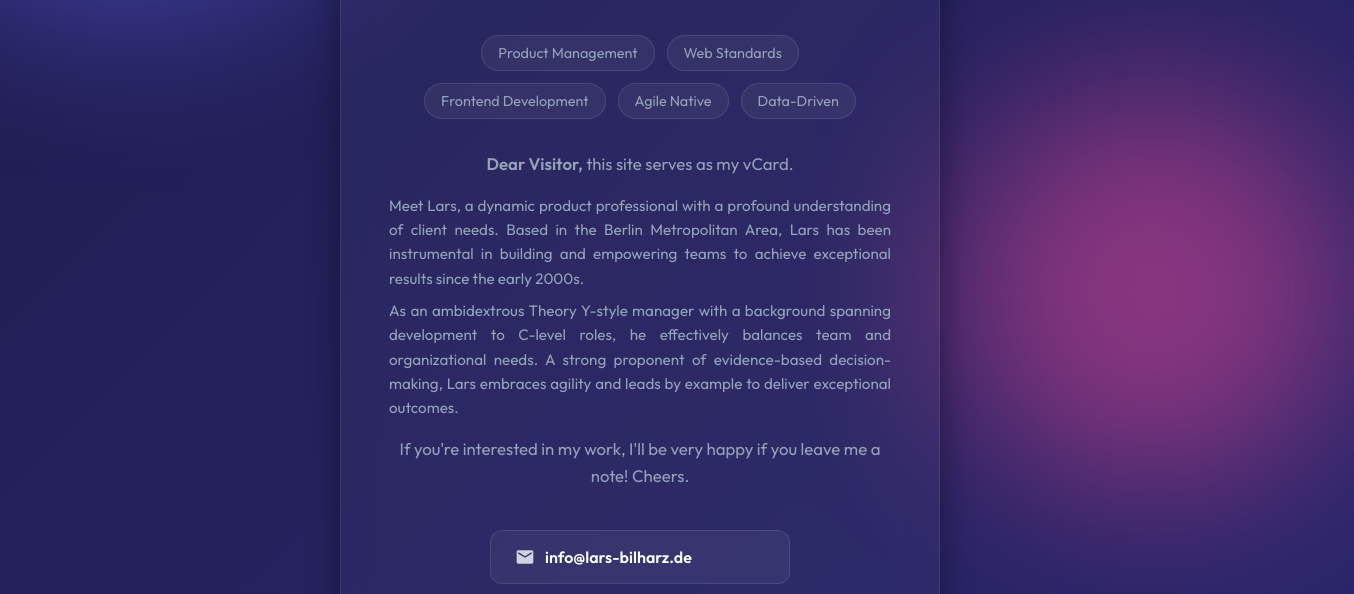
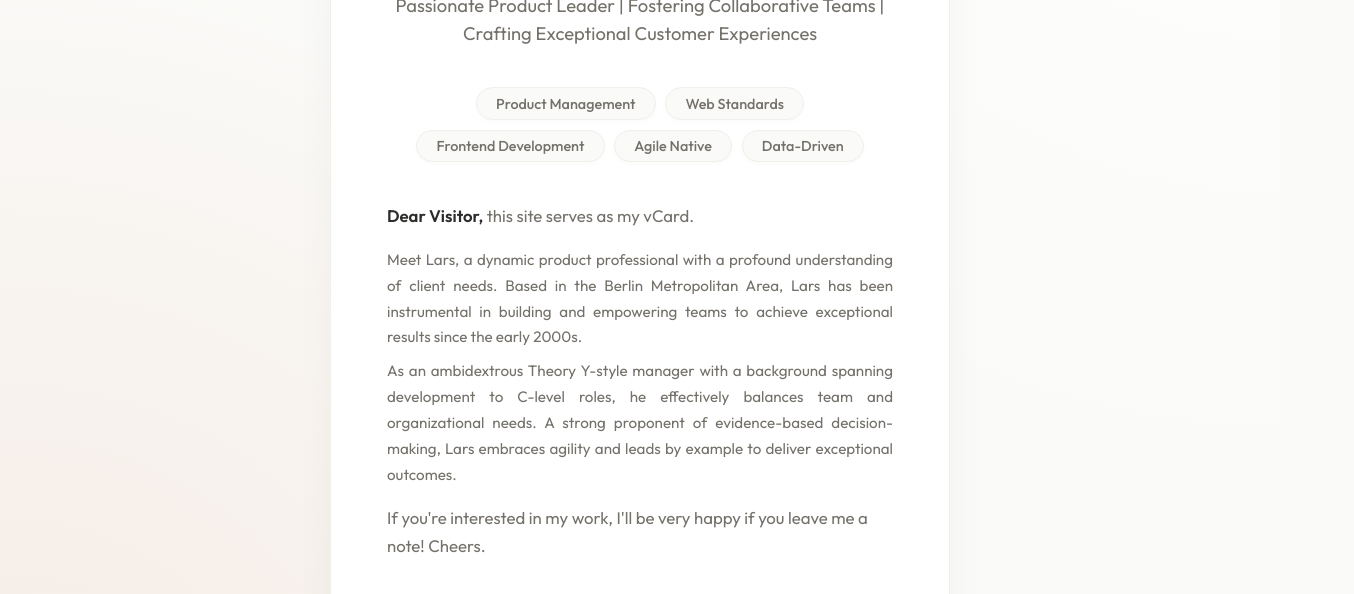
Before and after one commit to lbilharz/lars-bilharz, a website built with Vite: page index.html in a window 1280 px wide. Shown: the part 363-957 px from the top of the page, 1354 px wide, since content can reach past the window. Built offline with nearby package versions, Linux system fonts and the light colour scheme.

Commit message:
style: transition to bright warm clean aesthetic

```diff
--- a/style.css
+++ b/style.css
@@ -1,17 +1,16 @@
-@import url('https://fonts.googleapis.com/css2?family=Outfit:wght@300;400;600&display=swap');
+@import url('https://fonts.googleapis.com/css2?family=Outfit:wght@300;400;500;600&display=swap');
 
 :root {
-  --bg-gradient-1: #0f172a;
-  --bg-gradient-2: #1e1b4b;
-  --bg-gradient-3: #312e81;
+  --bg-color: #FAFAF8; /* Soft warm light gray/cream */
+  --card-bg: #FFFFFF;
+  --card-border: #F0EFEA;
 
-  --card-bg: rgba(255, 255, 255, 0.03);
-  --card-border: rgba(255, 255, 255, 0.08);
-  --text-primary: #f8fafc;
-  --text-secondary: #94a3b8;
-  --accent: #818cf8;
+  --text-primary: #2D2C2A;
+  --text-secondary: #74706A;
+  --accent: #D06B4C; /* Warm terracotta */
+  --accent-light: #F7EAE5;
 
-  --glass-shadow: 0 8px 32px 0 rgba(0, 0, 0, 0.37);
+  --shadow: 0 20px 40px rgba(0, 0, 0, 0.04);
 }
 
 * {
@@ -27,69 +26,35 @@ body {
   display: flex;
   justify-content: center;
   align-items: center;
-  background: linear-gradient(135deg, var(--bg-gradient-1), var(--bg-gradient-2), var(--bg-gradient-3));
-  background-size: 400% 400%;
-  animation: gradientBG 15s ease infinite;
-  overflow: hidden;
+  background-color: var(--bg-color);
+  /* Gentle warm radial wash in the background */
+  background-image: radial-gradient(circle at top right, #FFFFFF, transparent 50%),
+                    radial-gradient(circle at bottom left, #F5EAE3, transparent 50%);
 }
 
-@keyframes gradientBG {
-  0% { background-position: 0% 50%; }
-  50% { background-position: 100% 50%; }
-  100% { background-position: 0% 50%; }
+/* Remove ambient orbs completely for a cleaner look */
+.ambient-orb {
+  display: none !important;
 }
 
-/* Ambient gradient orbs behind the card */
-.ambient-orb {
-  position: absolute;
-  border-radius: 50%;
-  filter: blur(80px);
-  z-index: 0;
-  opacity: 0.5;
-  animation: float 20s infinite ease-in-out;
-}
-
-.orb-1 {
-  width: 40vw;
-  height: 40vw;
-  background: #6366f1;
-  top: -10vw;
-  left: -10vw;
-}
-
-.orb-2 {
-  width: 30vw;
-  height: 30vw;
-  background: #ec4899;
-  bottom: -5vw;
-  right: -5vw;
-  animation-delay: -5s;
-}
-
-@keyframes float {
-  0%, 100% { transform: translateY(0) scale(1); }
-  50% { transform: translateY(-20px) scale(1.05); }
-}
-
-/* Glassmorphism Card */
+/* Clean Card */
 .vcard-container {
   position: relative;
   z-index: 10;
   background: var(--card-bg);
-  backdrop-filter: blur(16px);
-  -webkit-backdrop-filter: blur(16px);
   border: 1px solid var(--card-border);
-  border-radius: 24px;
-  padding: 3rem;
-  max-width: 600px;
+  border-radius: 20px;
+  padding: 3.5rem;
+  max-width: 620px;
   width: 90%;
-  box-shadow: var(--glass-shadow);
-  animation: slideUpFade 1s cubic-bezier(0.16, 1, 0.3, 1) forwards;
+  box-shadow: var(--shadow);
+  animation: fadeUp 0.8s cubic-bezier(0.16, 1, 0.3, 1) forwards;
   opacity: 0;
-  transform: translateY(40px);
+  transform: translateY(20px);
+  margin: 2rem 0;
 }
 
-@keyframes slideUpFade {
+@keyframes fadeUp {
   to {
     opacity: 1;
     transform: translateY(0);
@@ -100,18 +65,18 @@ body {
 .lang-switcher {
   display: flex;
   justify-content: flex-end;
-  gap: 1rem;
+  gap: 1.5rem;
   margin-bottom: 2rem;
 }
 
 .lang-link {
   color: var(--text-secondary);
   text-decoration: none;
-  font-size: 0.9rem;
+  font-size: 0.85rem;
   font-weight: 600;
   text-transform: uppercase;
   letter-spacing: 1px;
-  transition: all 0.3s ease;
+  transition: all 0.2s ease;
   position: relative;
 }
 
@@ -122,7 +87,7 @@ body {
 .lang-link.active::after {
   content: '';
   position: absolute;
-  bottom: -4px;
+  bottom: -6px;
   left: 0;
   width: 100%;
   height: 2px;
@@ -137,18 +102,13 @@ body {
 }
 
 .avatar {
-  width: 120px;
-  height: 120px;
+  width: 130px;
+  height: 130px;
   border-radius: 50%;
   object-fit: cover;
-  border: 3px solid rgba(255, 255, 255, 0.2);
+  border: 4px solid var(--card-bg);
+  box-shadow: 0 8px 16px rgba(0,0,0,0.06);
   margin-bottom: 1.5rem;
-  box-shadow: 0 4px 20px rgba(0, 0, 0, 0.2);
-  transition: transform 0.5s ease;
-}
-
-.avatar:hover {
-  transform: scale(1.05) rotate(2deg);
 }
 
 .name {
@@ -156,11 +116,12 @@ body {
   font-weight: 600;
   margin-bottom: 0.5rem;
   letter-spacing: -0.5px;
+  color: var(--text-primary);
 }
 
 .headline {
-  color: var(--accent);
-  font-size: 1.1rem;
+  color: var(--text-secondary);
+  font-size: 1.15rem;
   font-weight: 400;
   line-height: 1.5;
   margin-bottom: 1.5rem;
@@ -171,34 +132,41 @@ body {
   display: flex;
   flex-wrap: wrap;
   justify-content: center;
-  gap: 0.75rem;
-  margin-bottom: 2rem;
+  gap: 0.6rem;
+  margin-bottom: 2.5rem;
   list-style: none;
 }
 
 .attribute-pill {
-  background: rgba(255, 255, 255, 0.05);
-  border: 1px solid rgba(255, 255, 255, 0.1);
-  padding: 0.5rem 1rem;
-  border-radius: 20px;
+  background: var(--bg-color);
+  border: 1px solid var(--card-border);
+  padding: 0.4rem 1.2rem;
+  border-radius: 30px;
   font-size: 0.9rem;
+  font-weight: 500;
   color: var(--text-secondary);
-  transition: all 0.3s ease;
+  box-shadow: 0 2px 5px rgba(0,0,0,0.02);
+  transition: all 0.2s ease;
 }
 
 .attribute-pill:hover {
-  background: rgba(255, 255, 255, 0.1);
+  background: var(--card-bg);
   color: var(--text-primary);
-  transform: translateY(-2px);
+  border-color: #DCD9D4;
 }
 
 /* Intro Text */
 .intro-text {
   color: var(--text-secondary);
-  line-height: 1.6;
-  text-align: center;
-  margin-bottom: 2.5rem;
+  line-height: 1.7;
+  text-align: left;
+  margin-bottom: 3rem;
   font-size: 1.05rem;
+}
+
+.intro-text strong {
+  color: var(--text-primary);
+  font-weight: 600;
 }
 
 /* Contact Links */
@@ -212,54 +180,63 @@ body {
 .contact-button {
   display: flex;
   align-items: center;
-  gap: 10px;
+  justify-content: center;
+  gap: 12px;
   width: 100%;
-  max-width: 300px;
+  max-width: 320px;
   padding: 1rem 1.5rem;
-  background: rgba(255, 255, 255, 0.05);
-  border: 1px solid rgba(255, 255, 255, 0.1);
+  background: #FFFFFF;
+  border: 1px solid var(--card-border);
   border-radius: 12px;
   color: var(--text-primary);
   text-decoration: none;
   font-weight: 600;
   transition: all 0.3s cubic-bezier(0.4, 0, 0.2, 1);
-  position: relative;
-  overflow: hidden;
-}
-
-.contact-button::before {
-  content: '';
-  position: absolute;
-  top: 0;
-  left: -100%;
-  width: 100%;
-  height: 100%;
-  background: linear-gradient(90deg, transparent, rgba(255, 255, 255, 0.1), transparent);
-  transition: all 0.5s ease;
+  box-shadow: 0 4px 10px rgba(0,0,0,0.03);
 }
 
 .contact-button:hover {
-  background: rgba(255, 255, 255, 0.1);
-  border-color: rgba(255, 255, 255, 0.2);
+  border-color: #DCD9D4;
   transform: translateY(-2px);
-  box-shadow: 0 10px 20px rgba(0, 0, 0, 0.1);
+  box-shadow: 0 8px 15px rgba(0,0,0,0.05);
 }
 
-.contact-button:hover::before {
-  left: 100%;
+/* Primary Email Button receives vibrant warm accent */
+.contact-button[href^="mailto"] {
+  background: var(--accent);
+  border-color: var(--accent);
+  color: #FFFFFF;
+}
+
+.contact-button[href^="mailto"]:hover {
+  background: #C45E3F;
+  border-color: #C45E3F;
+  box-shadow: 0 8px 20px rgba(208, 107, 76, 0.25);
 }
 
 .contact-icon {
   width: 20px;
   height: 20px;
-  opacity: 0.8;
 }
 
-/* Responsive */
+/* Override inline HTML styling gracefully for LinkedIn button */
+.contact-button[target="_blank"] {
+  background: var(--bg-color) !important;
+  border-color: var(--card-border) !important;
+  color: var(--text-primary) !important;
+}
+
+.contact-button[target="_blank"]:hover {
+  background: #FFFFFF !important;
+  border-color: #CCC7BF !important;
+  box-shadow: 0 4px 12px rgba(10, 102, 194, 0.1) !important;
+}
+
 @media (max-width: 600px) {
   .vcard-container {
     padding: 2rem;
   }
-  .name { font-size: 2rem; }
-  .headline { font-size: 1rem; }
+  .name { font-size: 2.2rem; }
+  .headline { font-size: 1.05rem; }
+  .intro-text { text-align: left; }
 }
```
